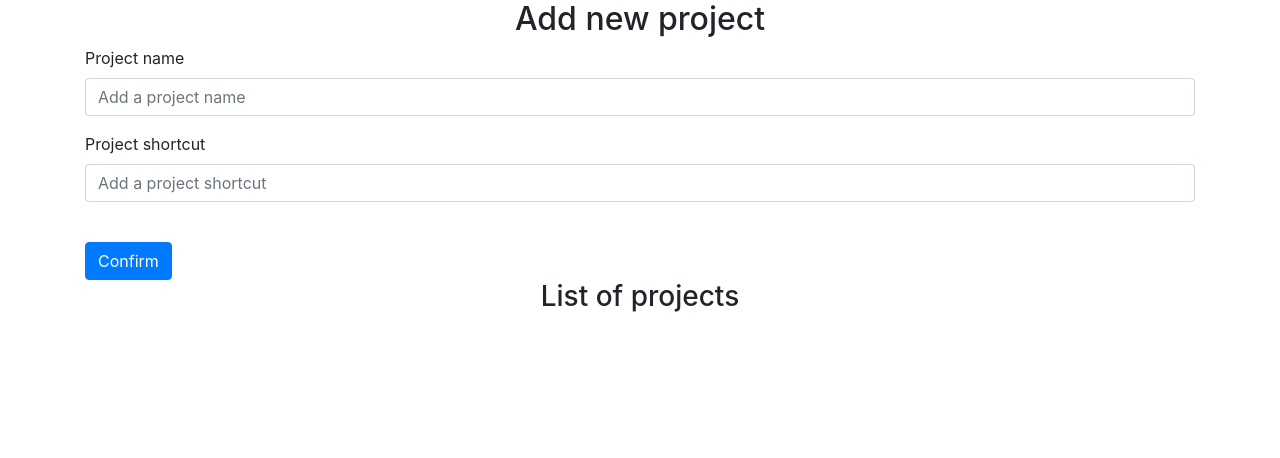
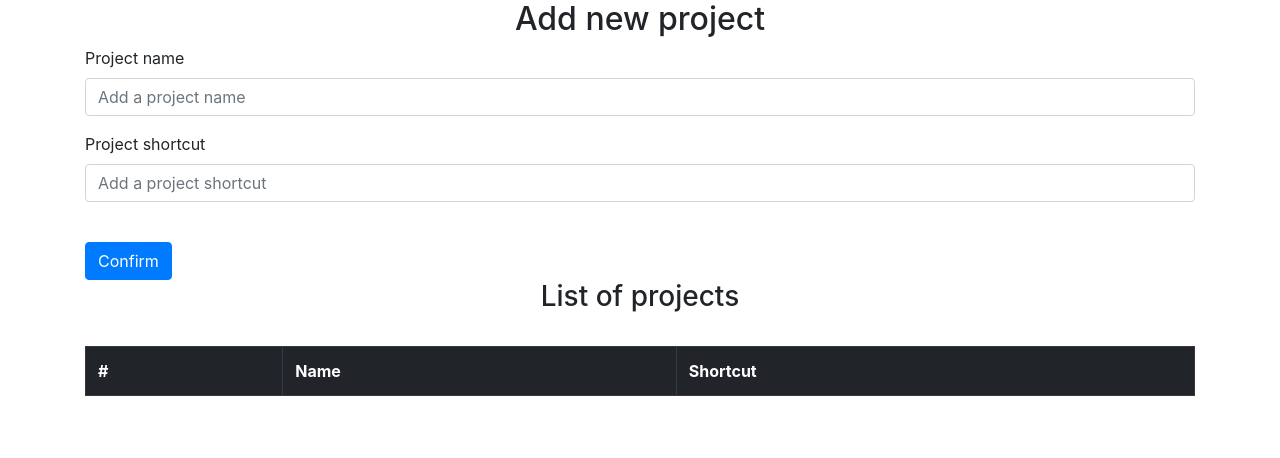
Before and after one commit to Gamattowicz/Timetracker_Flask, a Flask app: page /projects in a window 1280 px wide. Shown: the part 80-538 px from the top of the page. Run offline with Flask 2, Linux system fonts and the light colour scheme; data that the repository does not hold is empty; some libraries are stand-ins or nearby versions.

Commit message:
improve list of projects

```diff
--- a/timetracker/templates/projects.html
+++ b/timetracker/templates/projects.html
@@ -17,13 +17,26 @@
     <button type="submit" class="btn btn-primary">Confirm</button>
 </form>
 
-<div class="page-header">
+<div class="project-list">
     <h3 align="center">List of projects</h3>
+    <br>
+    <table class="table table-primary table-striped table-bordered">
+      <thead class="thead-dark">
+        <tr>
+          <th class="border border-dark" scope="col">#</th>
+          <th class="border border-dark" scope="col">Name</th>
+          <th class="border border-dark" scope="col">Shortcut</th>
+        </tr>
+      </thead>
+        <tbody>
     {% for result in results %}
-        <p>Name: {{ result.name }}</p>
-        <p>Shortcut: {{ result.shortcut }}</p>
-    <br>
-    </ul>
+        <tr>
+          <th class="border border-white" scope="row">{{ result.id }}</th>
+          <td class="border border-white">{{ result.name }}</td>
+          <td class="border border-white">{{ result.shortcut }}</td>
+        </tr>
     {% endfor %}
+        </tbody>
+    </table>
 </div>
 {% endblock %}
```
